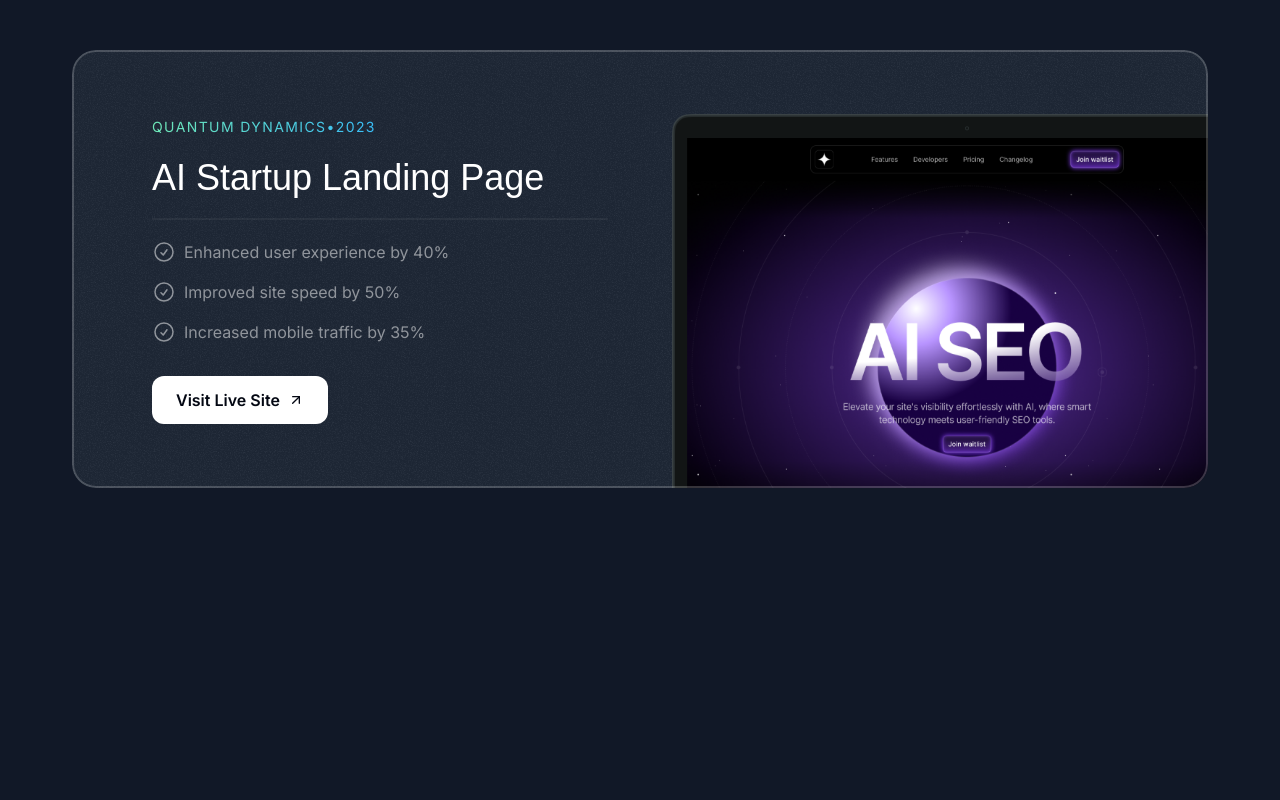
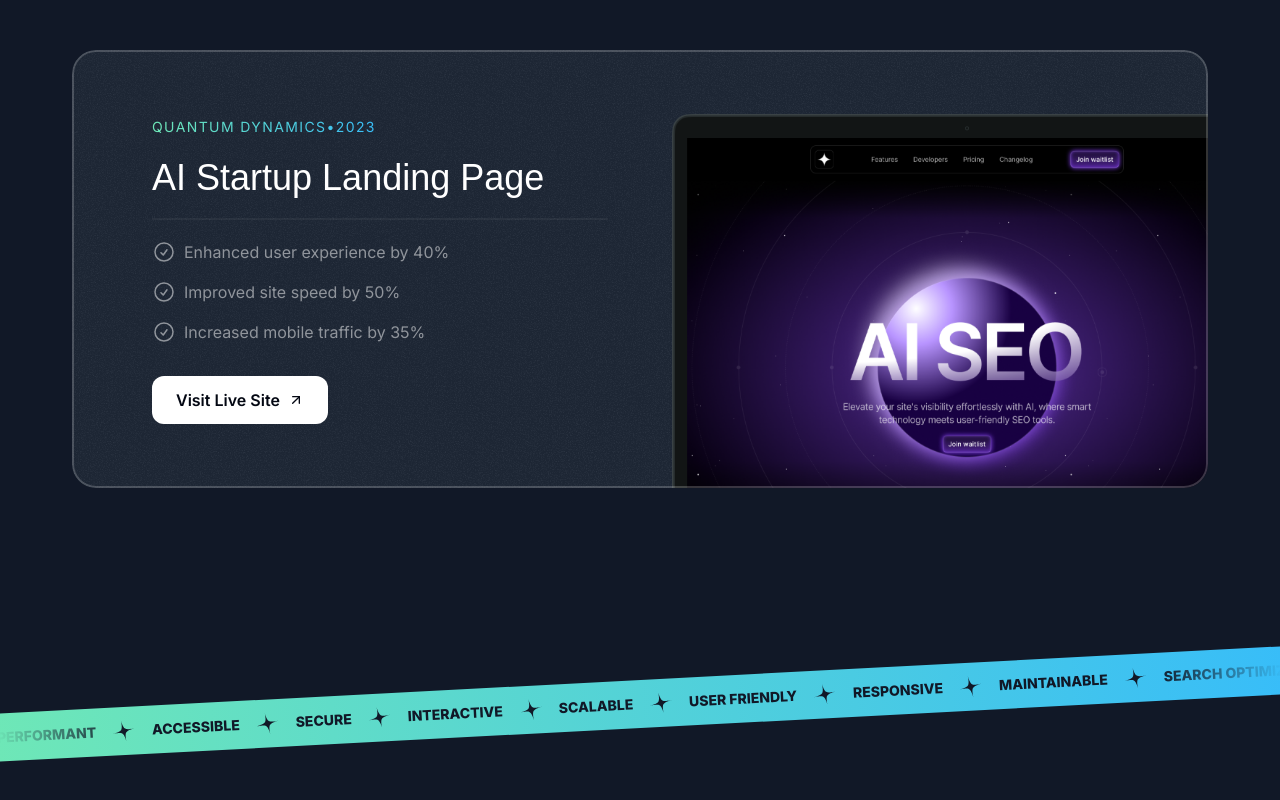
Before and after one commit to RomanBashtovyi/Bashtovyi-Frontend-Portfolio, a Next.js app: page / in a window 1280 px wide. Shown: the part 2128-2928 px from the top of the page. Before the commit the page ends 2712 px from the top, so only its background shows below. Built offline with nearby package versions, Linux system fonts and the light colour scheme; a web font is replaced by a local one.

Commit message:
feat(tape): add Tape section

```diff
--- a/src/app/page.tsx
+++ b/src/app/page.tsx
@@ -1,6 +1,7 @@
 import { Header } from '@/sections/Header'
 import { HeroSection } from '@/sections/Hero'
 import { ProjectsSection } from '@/sections/Projects'
+import { TapeSection } from '@/sections/Tape'
 
 export default function Home() {
   return (
@@ -8,6 +9,7 @@
       <Header />
       <HeroSection />
       <ProjectsSection />
+      <TapeSection />
     </div>
   )
 }
--- a/src/sections/Tape.tsx
+++ b/src/sections/Tape.tsx
@@ -1,3 +1,39 @@
+import StarIcon from '@/assets/icons/star.svg'
+
+const words = [
+  'Performant',
+  'Accessible',
+  'Secure',
+  'Interactive',
+  'Scalable',
+  'User Friendly',
+  'Responsive',
+  'Maintainable',
+  'Search Optimized',
+  'Usable',
+  'Reliable',
+]
+
 export const TapeSection = () => {
-  return <div>Tape Section</div>;
-};
+  return (
+    <div className="py-16 lg:py-24 overflow-x-clip">
+      <div className="bg-gradient-to-r from-emerald-300 to-sky-400  -rotate-3 -mx-1">
+        <div className="flex [mask-image:linear-gradient(to_right,transparent,black_10%,black_90%,transparent)]">
+          <div className="flex flex-none gap-4 py-3">
+            {words.map((word) => (
+              <div
+                key={word}
+                className="inline-flex gap-4 items-center"
+              >
+                <span className="text-gray-900 uppercase font-extrabold text-sm ">
+                  {word}
+                </span>
+                <StarIcon className="size-6 text-gray-900 -rotate-12 " />
+              </div>
+            ))}
+          </div>
+        </div>
+      </div>
+    </div>
+  )
+}
```
